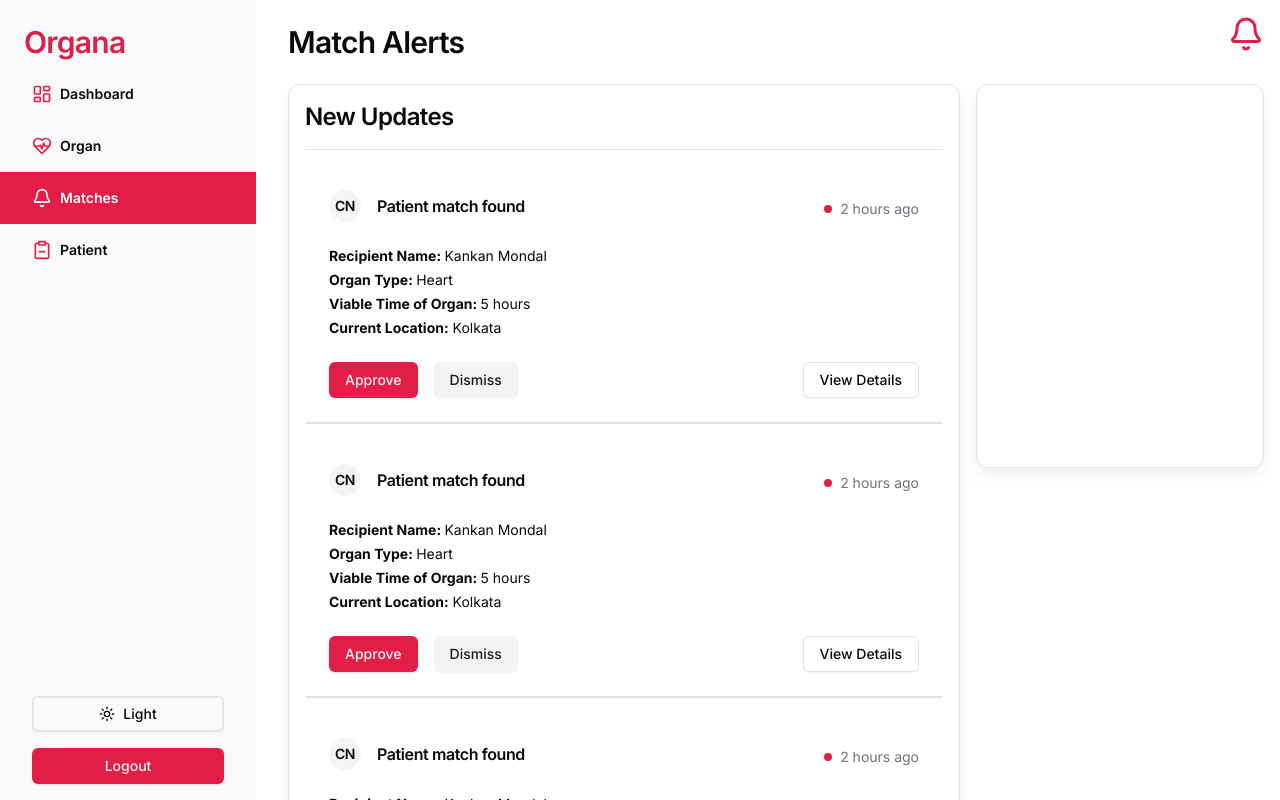
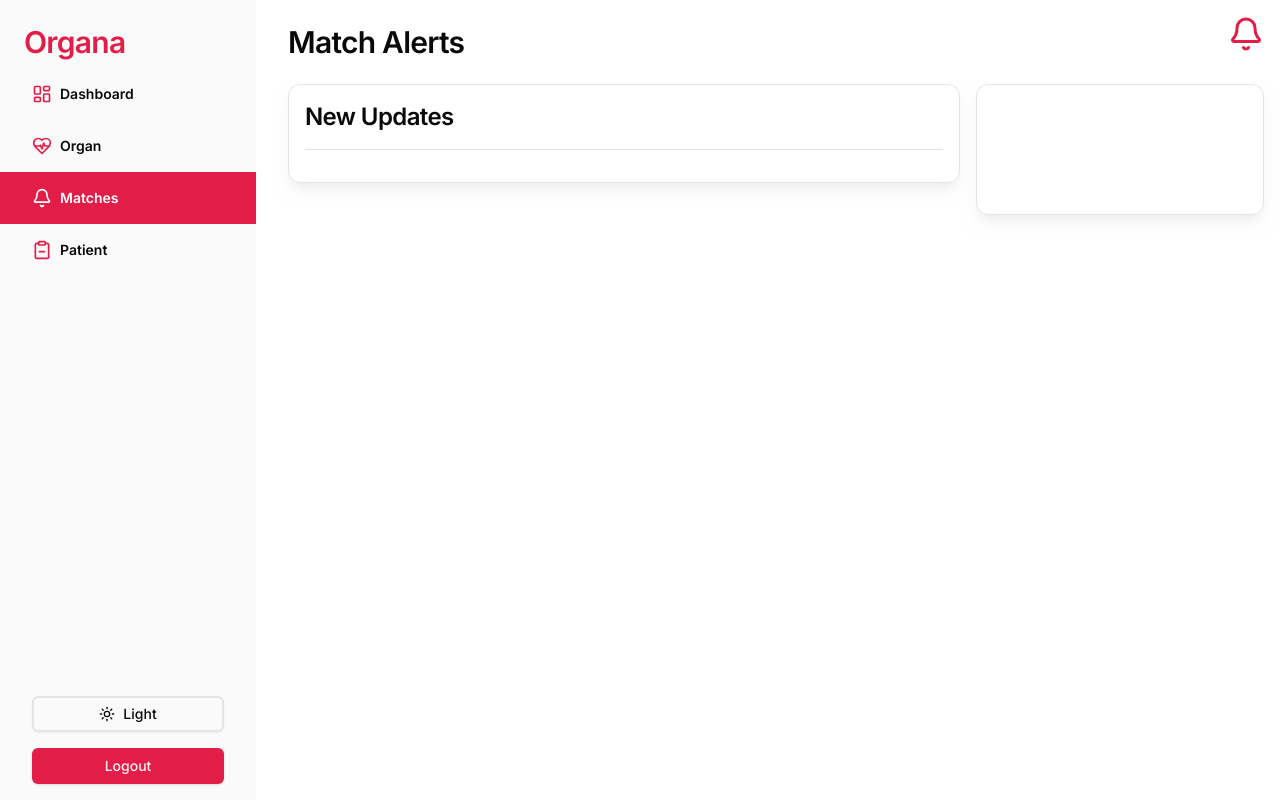
Before and after one commit to msanchariii/organa, a Next.js app in the folder frontend/: page /matches in a window 1280 px wide. Shown: the top 800 px of the page. Built offline with nearby package versions, Linux system fonts and the light colour scheme.

Commit message:
Enhance notification handling in AuthStore and integrate notifications display in MatcherPage

```diff
--- a/frontend/src/app/(user)/matches/page.tsx
+++ b/frontend/src/app/(user)/matches/page.tsx
@@ -1,11 +1,17 @@
+"use client";
 import MatchCard from "@/components/match-card";
 import H2 from "@/components/typography/H2";
 import H3 from "@/components/typography/H3";
 import H4 from "@/components/typography/H4";
 import { Separator } from "@/components/ui/separator";
+import useAuth from "@/store/AuthStore";
 import { Bell } from "lucide-react";
 
 const MatcherPage = () => {
+    const notifications = useAuth((state) => state.user?.notifications);
+
+    console.log(notifications);
+
     return (
         <div className="space-y-4">
             <div className="flex justify-between">
@@ -17,9 +23,15 @@ const MatcherPage = () => {
                     <H3>New Updates</H3>
                     <Separator />
                     <div className="grid grid-cols-1 gap-4">
-                        <MatchCard></MatchCard>
-                        <MatchCard></MatchCard>
-                        <MatchCard></MatchCard>
+                        {notifications?.map((n, index) => (
+                            <MatchCard
+                                key={index}
+                                notification={{ time: n.date?.toString() }}
+                                // donor={{
+
+                                // }}
+                            />
+                        ))}
                     </div>
                 </div>
                 <div className="shadow-border/50 max-h-96 w-72 rounded-xl border shadow-lg"></div>
--- a/frontend/src/components/forms/auth/Login.tsx
+++ b/frontend/src/components/forms/auth/Login.tsx
@@ -32,16 +32,14 @@ import {
 import { useEffect, useState } from "react";
 
 const loginSchema = z.object({
-
     // hospital_id: z.coerce.number().min(3),
-  hospital_name: z.string().min(3),
-  staff_id: z.string().min(3),
+    hospital_name: z.string().min(1),
+    staff_id: z.string().min(1),
     password: z.string().min(6),
 });
 
 const Login = () => {
-
-  const router = useRouter()
+    const router = useRouter();
 
     // const logIn = useAuth((state) => state.login)
     // const user = useAuth((state) => state.user)
@@ -73,7 +71,7 @@ const Login = () => {
             id: "4",
             name: "Sskm",
         },
-  ])
+    ]);
 
     useEffect(() => {
         const getHospital = async () => {
@@ -89,31 +87,26 @@ const Login = () => {
         getHospital();
     }, []);
 
-
-
-
-
     const onSubmit = async (values: z.infer<typeof loginSchema>) => {
         // console.log("Values", values);
         try {
             const hospitalId = hospitals.find(
-        (item) => item.name === values.hospital_name
+                (item) => item.name === values.hospital_name,
             );
             const reqBody = {
                 hospital_id: hospitalId?.id,
                 staff_id: values.staff_id,
-        password: values.password
-      }
+                password: values.password,
+            };
 
             console.log("ReqBody", reqBody);
 
-
-      const response = await axios.post(routes.login, values)
+            const response = await axios.post(routes.login, values);
             // logIn(newuserData)
             console.log(response.data);
 
             form.reset();
-      router.push('/dashboard')
+            router.push("/dashboard");
         } catch (error) {
             // console.log(error);
         }
@@ -144,7 +137,8 @@ const Login = () => {
                                             role="combobox"
                                             className={cn(
                                                 "w-full justify-between",
-                        !field.value && "text-muted-foreground"
+                                                !field.value &&
+                                                    "text-muted-foreground",
                                             )}
                                         >
                                             {field.value
@@ -156,16 +150,24 @@ const Login = () => {
                                 </PopoverTrigger>
                                 <PopoverContent className="w-[200px] p-0">
                                     <Command>
-                    <CommandInput placeholder="Search Hospital..." className="h-9" />
+                                        <CommandInput
+                                            placeholder="Search Hospital..."
+                                            className="h-9"
+                                        />
                                         <CommandList>
-                      <CommandEmpty>No Hospital Found.</CommandEmpty>
+                                            <CommandEmpty>
+                                                No Hospital Found.
+                                            </CommandEmpty>
                                             <CommandGroup>
                                                 {hospitals.map((item) => (
                                                     <CommandItem
                                                         value={item.name}
                                                         key={item.id}
                                                         onSelect={() => {
-                              form.setValue("hospital_name", item.name);
+                                                            form.setValue(
+                                                                "hospital_name",
+                                                                item.name,
+                                                            );
                                                         }}
                                                     >
                                                         {item.id} - {item.name}
--- a/frontend/src/store/AuthStore.ts
+++ b/frontend/src/store/AuthStore.ts
@@ -56,7 +56,7 @@ const useAuth = create<UserState>()(
                         user: {
                             ...state.user,
                             notifications: [
-                                ...(state.user?.notifications || []), // Ensure notifications array exists
+                                ...(state.user?.notifications || []),
                                 notification,
                             ],
                         },
```
Also changed, not shown: 1 other file (tests, documents, lock files or other folders). Lines whose indentation alone changed are shown as unchanged.
